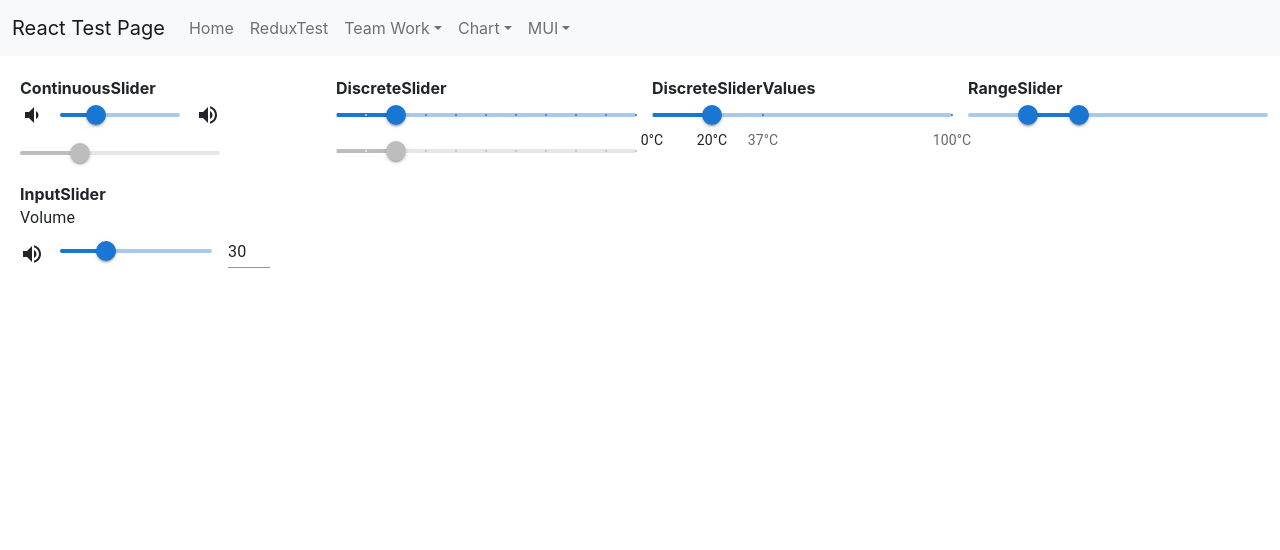
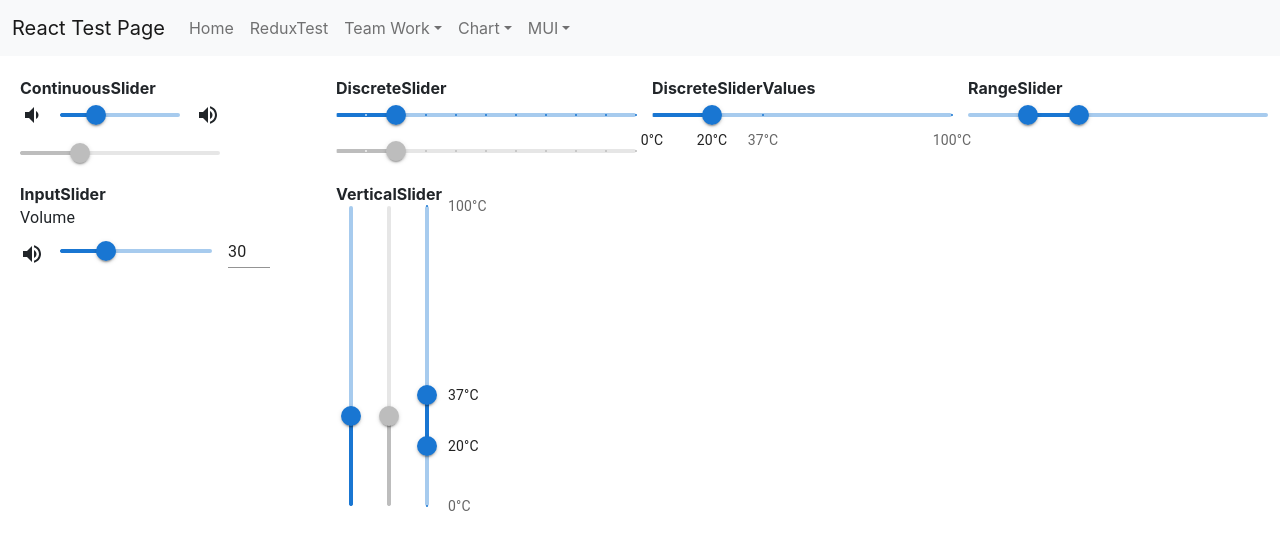
Before and after one commit to jinseok1306/React-Test, a React (Create React App) app in the folder ReactProject/client_app/: page /MUI/SliderPage in a window 1280 px wide. Shown: the top 550 px of the page. Built offline with nearby package versions, Linux system fonts and the light colour scheme.

Commit message:
MUI VerticalSlider 테스트 완료

```diff
--- /dev/null
+++ b/ReactProject/client_app/src/components/Slider/VerticalSlider.tsx
@@ -0,0 +1,52 @@
+import * as React from 'react';
+import Stack from '@mui/material/Stack';
+import Slider from '@mui/material/Slider';
+
+function valuetext(value: number) {
+    return `${value}°C`;
+}
+
+const marks = [
+    {
+        value: 0,
+        label: '0°C',
+    },
+    {
+        value: 20,
+        label: '20°C',
+    },
+    {
+        value: 37,
+        label: '37°C',
+    },
+    {
+        value: 100,
+        label: '100°C',
+    },
+];
+
+export default function VerticalSlider() {
+    return (
+        <Stack sx={{ height: 300 }} spacing={1} direction="row">
+            <Slider
+                aria-label="Temperature"
+                orientation="vertical"
+                getAriaValueText={valuetext}
+                defaultValue={30}
+            />
+            <Slider
+                aria-label="Temperature"
+                orientation="vertical"
+                defaultValue={30}
+                disabled
+            />
+            <Slider
+                getAriaLabel={() => 'Temperature'}
+                orientation="vertical"
+                getAriaValueText={valuetext}
+                defaultValue={[20, 37]}
+                marks={marks}
+            />
+        </Stack>
+    );
+}
--- a/ReactProject/client_app/src/pages/MUI/SliderPage.tsx
+++ b/ReactProject/client_app/src/pages/MUI/SliderPage.tsx
@@ -6,6 +6,7 @@ import DiscreteSlider from '../../components/Slider/DiscreteSlider';
 import DiscreteSliderValues from '../../components/Slider/DiscreteSliderValues';
 import RangeSlider from '../../components/Slider/RangeSlider';
 import InputSlider from '../../components/Slider/InputSlider';
+import VerticalSlider from '../../components/Slider/VerticalSlider';
 
 const SliderPage = () => {
     return (
@@ -33,6 +34,10 @@ const SliderPage = () => {
                         <b>InputSlider</b>
                         <InputSlider />
                     </Grid>
+                    <Grid item xs={3}>
+                        <b>VerticalSlider</b>
+                        <VerticalSlider />
+                    </Grid>
                 </Grid>
             </div>
         </div>
```
Also changed, not shown: 1 other file (tests, documents, lock files or other folders).
